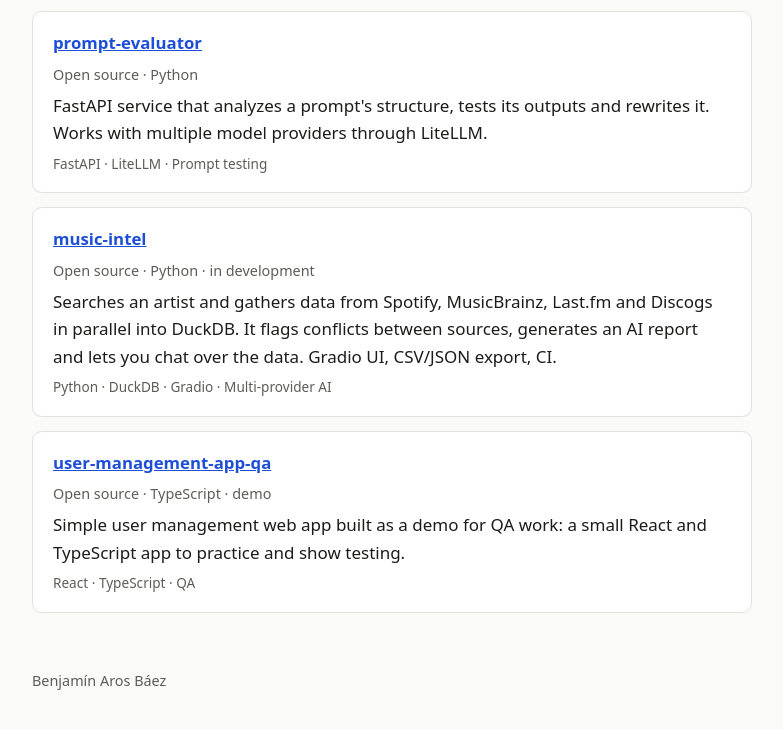
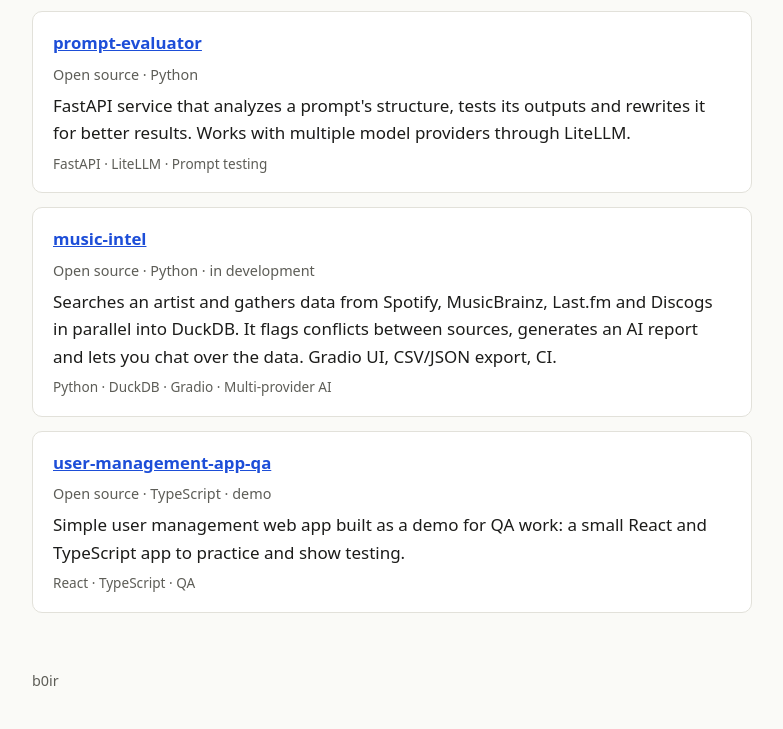
Before and after one commit to b0ir/b0ir.github.io, a plain HTML site: page index.html in a window 1280 px wide. Shown: the part 579-1308 px from the top of the page, without its empty margins (248-1031 px from the left). Drawn offline with Linux system fonts and the light colour scheme.

Commit message:
Update index.html

```diff
--- a/index.html
+++ b/index.html
@@ -3,8 +3,8 @@
 <head>
 <meta charset="utf-8">
 <meta name="viewport" content="width=device-width, initial-scale=1">
-<title>Benjamín Aros Báez · Full Stack Developer & QA Automation Engineer</title>
-<meta name="description" content="Portfolio of Benjamín Aros Báez: full-stack development and QA automation with Python and TypeScript. Projects, experience and contact.">
+<title>b0ir · Benjamín Aros Báez · Full Stack Dev & QA Automation Engineer</title>
+<meta name="description" content="Portfolio of Benjamín Aros Báez: Projects and contact.">
 <style>
   :root {
     --bg: #fafaf7;
@@ -95,7 +95,7 @@
     <h3><a href="https://github.com/b0ir/prompt-evaluator">prompt-evaluator</a></h3>
     <p class="meta">Open source · Python</p>
     <p>
-      FastAPI service that analyzes a prompt's structure, tests its outputs and rewrites it.
+      FastAPI service that analyzes a prompt's structure, tests its outputs and rewrites it for better results.
       Works with multiple model providers through LiteLLM.
     </p>
     <p class="tags">FastAPI · LiteLLM · Prompt testing</p>
@@ -122,7 +122,7 @@
     <p class="tags">React · TypeScript · QA</p>
   </article>
 
-  <footer>Benjamín Aros Báez</footer>
+  <footer>b0ir</footer>
 </main>
 </body>
 </html>
```
